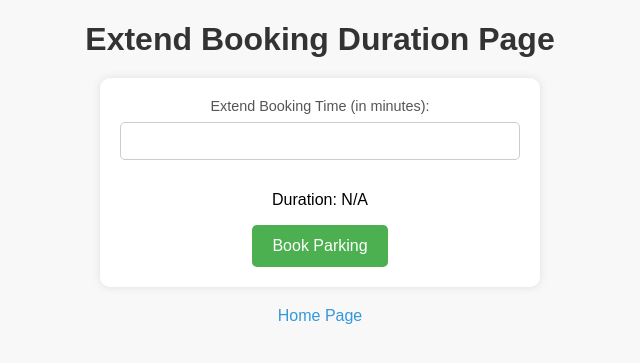
After one commit to Katchietsnouva/web_app_python, a Flask app: template templates/extend_booking_page.html in a window 1280 px wide. The commit adds this page. Shown: the top 363 px of the page, without its empty margins (320-960 px from the left). Run offline with Flask 3, Linux system fonts and the light colour scheme; the template is opened without the code that fills it, so the values that code supplies are empty; parts of the project's set-up code (start-up, migrations or seed data) failed here and were passed over.

Commit message:
web update form  desktop 6.2

```diff
--- /dev/null
+++ b/templates/extend_booking_page.html
@@ -0,0 +1,105 @@
+<!DOCTYPE html>
+<html lang="en">
+  <head>
+    <meta charset="UTF-8" />
+    <meta name="viewport" content="width=device-width, initial-scale=1.0" />
+    <title>Booking Page</title>
+    <style>
+      body {
+        font-family: "Arial", sans-serif;
+        background-color: #f8f8f8;
+        text-align: center;
+        margin: 20px;
+      }
+
+      h1 {
+        color: #333;
+        font-size: 2em;
+        margin-bottom: 20px;
+      }
+
+      form {
+        max-width: 400px;
+        margin: 0 auto;
+        background-color: #fff;
+        padding: 20px;
+        border-radius: 10px;
+        box-shadow: 0 0 10px rgba(0, 0, 0, 0.1);
+      }
+
+      label {
+        display: block;
+        margin-bottom: 8px;
+        color: #555;
+        font-size: 0.9em;
+      }
+
+      input {
+        width: 100%;
+        padding: 10px;
+        margin-bottom: 15px;
+        box-sizing: border-box;
+        border: 1px solid #ccc;
+        border-radius: 5px;
+        font-size: 0.9em;
+      }
+
+      button {
+        background-color: #4caf50;
+        color: #fff;
+        padding: 12px 20px;
+        border: none;
+        border-radius: 5px;
+        cursor: pointer;
+        font-size: 1em;
+      }
+
+      button:hover {
+        background-color: #45a049;
+      }
+
+      a {
+        display: block;
+        margin-top: 20px;
+        color: #3498db;
+        text-decoration: none;
+        font-size: 1em;
+      }
+
+    </style>
+  </head>
+
+  <body>
+    <h1>Extend Booking Duration Page</h1>
+
+    <!-- Booking form -->
+    <form action="/extendbook" method="post">
+      <!-- ... your existing form fields ... -->
+
+      <!-- New section for extension -->
+      <div class="form-section">
+        <label for="extension_time">Extend Booking Time (in minutes):</label>
+        <input type="number" id="extension_time" name="extension_time" min="1" required />
+      </div>
+
+      <!-- Display existing messages -->
+      <p>
+        Duration: {% if duration is defined %}{{ duration }}{% else %}N/A{% endif %}
+      </p>
+      {% with messages = get_flashed_messages(with_categories=true) %} {% if
+      messages %}
+      <ul class="flashes">
+        {% for category, message in messages %}
+        <li class="{{ category }}">{{ message }}</li>
+        {% endfor %}
+      </ul>
+      {% endif %} {% endwith %}
+
+      <!-- Booking button -->
+      <button type="submit">Book Parking</button>
+    </form>
+
+    <a href="/home">Home Page</a>
+  </body>
+
+</html>
--- a/templates/home_page.html
+++ b/templates/home_page.html
@@ -100,6 +100,7 @@
     <a class="navigation-button" href="/register">Edit Registration</a>
     <a class="navigation-button" href="/book">Book Parking Now</a>
     <a class="navigation-button" href="/book">Extend Book Parking Time</a>
+    <a class="navigation-button" href="/book">Payment Menu</a>
 
     <!-- Custom Section 1 -->
     <div class="custom-section">
```
